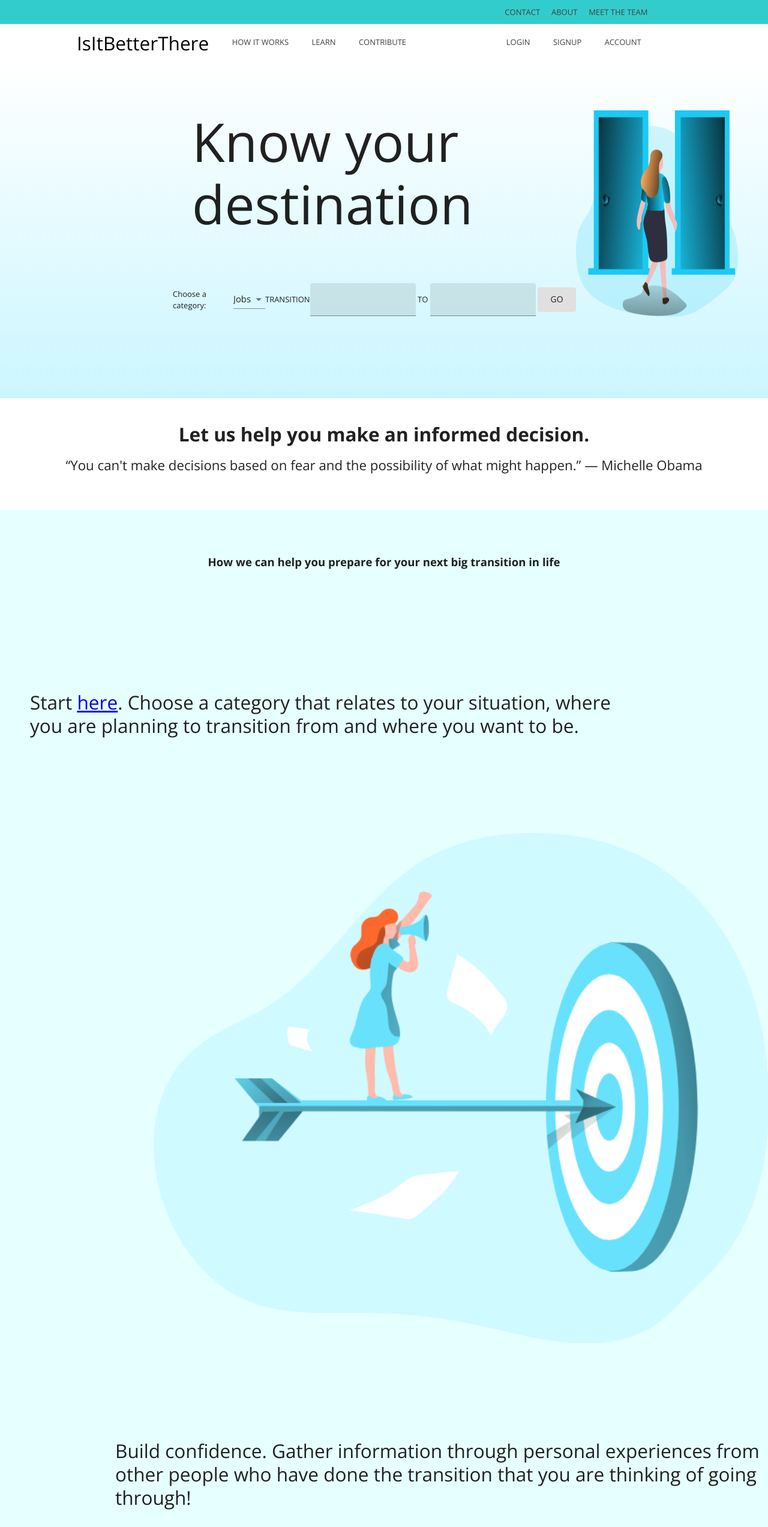
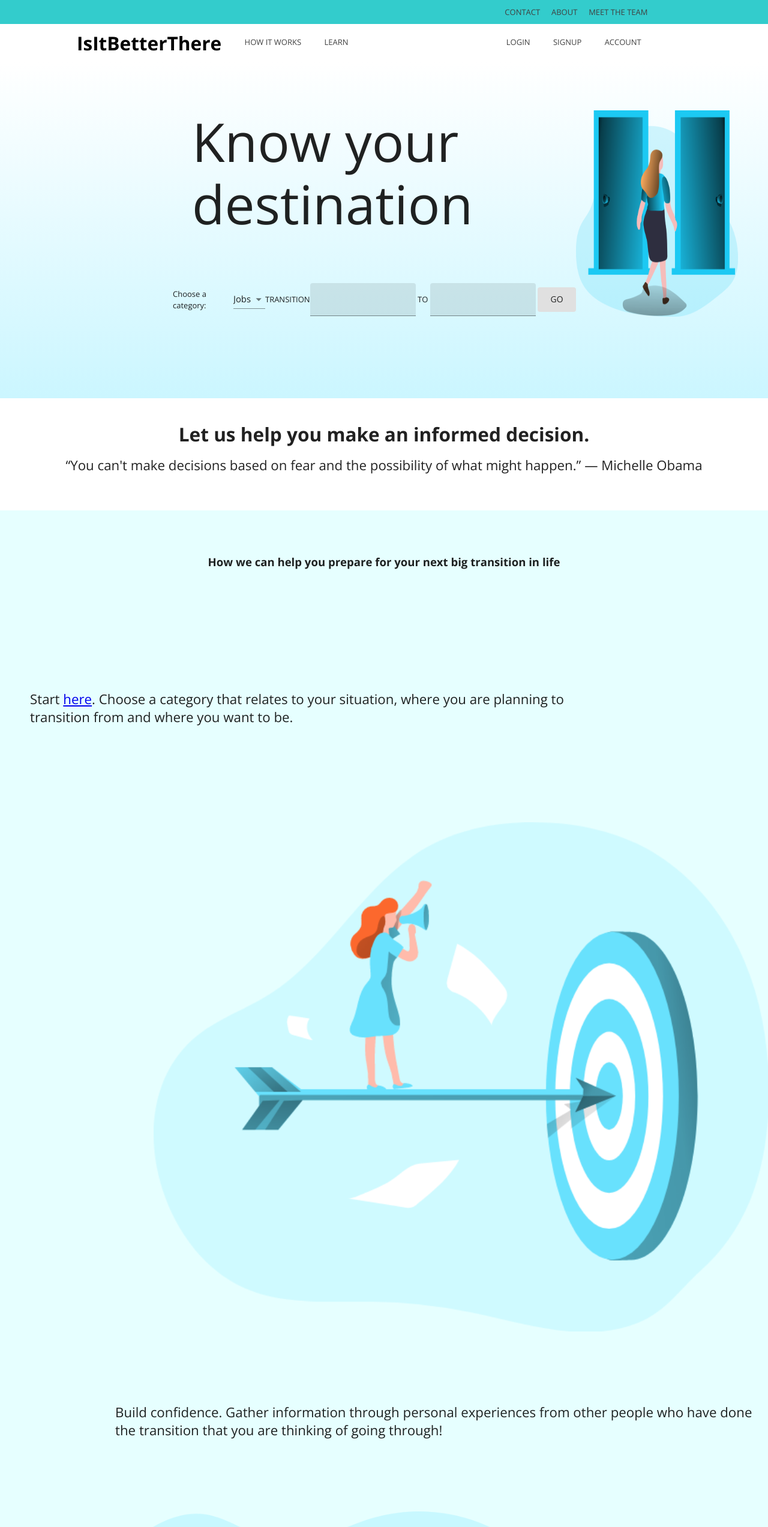
Before and after one commit to ricjohn-acosta/isitbetterthere, a Next.js app: page / in a window 1280 px wide. Shown: the top 2546 px of the page at 60% size. Built offline with nearby package versions, Linux system fonts and the light colour scheme.

Commit message:
remove github contribution and some styling fix

```diff
--- a/components/Content/Cards/LearnCards.js
+++ b/components/Content/Cards/LearnCards.js
@@ -1,4 +1,5 @@
 import styled from "styled-components";
+import useMediaQuery from "@material-ui/core/useMediaQuery";
 import LearnCard from "./LearnCard";
 import Grid from "@material-ui/core/Grid";
 
@@ -8,9 +9,14 @@ import Grid from "@material-ui/core/Grid";
 const Wrapper = styled(Grid)`
   padding-left: 5vw;
 `;
+
+
+// only wrap if under md
 const LearnCards = () => {
+  const matches = useMediaQuery("(min-width:1280px)");
+
   return (
-    <Wrapper container direction="row" spacing={3} alignContent="center">
+    <Wrapper container  wrap={matches ? "nowrap" : "wrap"}direction="row" spacing={3} alignContent="center">
       <Grid item>
         <LearnCard
           image="/resource1.png"
@@ -34,7 +40,7 @@ const LearnCards = () => {
           image="/resource3.png"
           title="How to Stop Worrying About the Future: 8 Practical Techniques"
           description="While we may never learn how to stop worrying about the future completely, there are ways to help us better manage that worry, so we can save ourselves some time."
-          label={["Mental Health", "Self-growth", "Article"]}
+          label={["Mental Health", "Article"]}
           link="https://www.lifehack.org/703099/stop-worrying-about-your-future"
         />
       </Grid>
--- a/components/Content/Sections/LearnSection.js
+++ b/components/Content/Sections/LearnSection.js
@@ -4,6 +4,7 @@ import Icon from "@material-ui/core/Icon";
 import LearnCards from "../Cards/LearnCards";
 import Button from "@material-ui/core/Button";
 import Paper from '@material-ui/core/Paper';
+import useMediaQuery from "@material-ui/core/useMediaQuery";
 
 const Wrapper = styled.div`
   overflow:hidden;
@@ -29,6 +30,7 @@ const LearnIcon = styled.img`
 
 const LearnCardsContainer = styled.div`
   padding: 5% 5% 3.5% 5%;
+  display: flex
 `;
 
 const ResourcesButtonContainer = styled.div`
@@ -46,11 +48,12 @@ const ResourcesButtonText = styled(Typography)`
 `;
 
 const LearnSection = () => {
+  const matches = useMediaQuery("(min-width:1300px)");
   return (
     <Wrapper id="/learn">
       <SectionHeader>
         <LearnIcon src="/learning.png" />
-        <SectionTitle variant="h4">Learning Resources</SectionTitle>
+        <SectionTitle variant={matches ? "h4" : "h5"}>Learning Resources</SectionTitle>
       </SectionHeader>
       <LearnCardsContainer>
         <LearnCards />
--- a/components/Content/Sections/MainSection.js
+++ b/components/Content/Sections/MainSection.js
@@ -63,7 +63,7 @@ const WelcomeMessage = styled(Typography)`
     display: flex;
     justify-content: center;
     align-items: center;
-    font-size: 2.5rem;
+    font-size: 2.2rem;
     margin-left: 5vw
   }
 `;
--- a/components/Content/Sections/TutorialSection.js
+++ b/components/Content/Sections/TutorialSection.js
@@ -51,7 +51,7 @@ const MiddleImageContainer = styled(Grid)`
 `;
 
 const MiddleTextContainer = styled(Typography)`
-  padding: 20vh 0 0 15vw;
+  padding: 15vh 0 0 15vw;
 `;
 
 const TutorialSection = () => {
@@ -84,7 +84,7 @@ const TutorialSection = () => {
           ) : (
             <Grid container item>
               <Grid item xs={12} sm={12}>
-                <Text variant="h4">
+                <Text variant="h5">
                   Start <Link href="/"><a>here</a></Link>. Choose a category that relates to your situation,
                   where you are planning to transition from and where you want
                   to be.
@@ -98,7 +98,7 @@ const TutorialSection = () => {
 
           <Grid container item>
             <Grid item xs={12} sm={matches ? 6 : 12}>
-              <MiddleTextContainer variant="h4">
+              <MiddleTextContainer variant={matches? "h4" : "h5"}>
                 Build confidence. Gather information through personal experiences from other
                 people who have done the transition that you are thinking of
                 going through!
@@ -124,7 +124,7 @@ const TutorialSection = () => {
           ) : (
             <Grid container item>
               <Grid item xs={12} sm={12}>
-                <Text variant="h4">
+                <Text variant="h5">
                   This step is all up to you! Make an informed decision based on
                   what you've learned from other people's experiences and take action!
                 </Text>
--- a/components/Navigation/Footer.js
+++ b/components/Navigation/Footer.js
@@ -80,7 +80,6 @@ const Footer = () => {
             <RightContainer>
               <SocialMediaIcon src="/facebook.png" />
               <SocialMediaIcon src="/linkedin.png" />
-              <SocialMediaIcon src="/github.png" />
             </RightContainer>
           </Grid>
         </Grid>
--- a/components/Navigation/LowerNavbar.js
+++ b/components/Navigation/LowerNavbar.js
@@ -18,6 +18,7 @@ const StyledLowerNavbar = styled(AppBar)`
 
   ${(props) => props.theme.breakpoints.down("sm")} {
     background-color: #33CCCC;
+    padding-left: 10px
   }
 `;
 // Brand logo
@@ -25,6 +26,7 @@ const Brand = styled(Typography)`
   color: black;
   margin-right: 1.5vw;
   margin-top: 1.5vh;
+  font-weight: bold
 `;
 // Buttons on the right hand side of the navbar
 const UserButtons = styled(Button)`
@@ -101,7 +103,6 @@ const LowerNavbar = () => {
             >
               Learn
             </Link>
-            <MiscButtons disableRipple>Contribute </MiscButtons>
           </Grid>
           <Grid item xs={6} sm={6} md={4}>
             <UserButtons disableRipple>Account</UserButtons>
```
